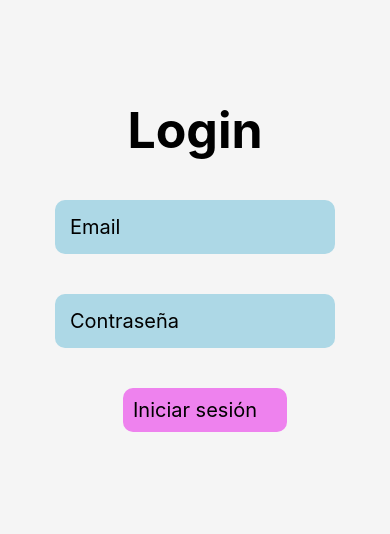
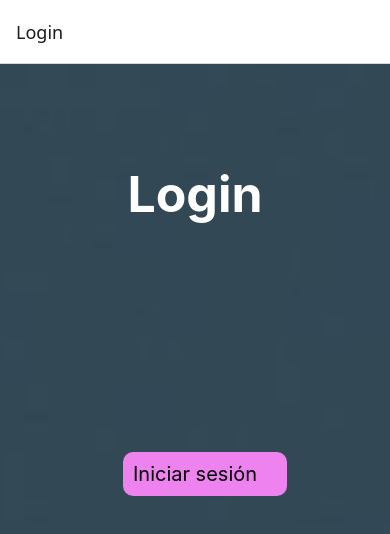
Before and after one commit to Montse1708/ProyectoTesis, a React Native app: screen /Login in a window 390 px wide. Shown: the top 534 px of the page. Built offline with nearby package versions, Linux system fonts and the light colour scheme.

Commit message:
Add background image

```diff
--- a/src/presentation/screens/Login.tsx
+++ b/src/presentation/screens/Login.tsx
@@ -1,11 +1,16 @@
 import { useNavigation } from '@react-navigation/native';
 import React from 'react';
-import { View, Text, TextInput, StyleSheet, Pressable } from 'react-native';
+import { View, Text, TextInput, StyleSheet, Pressable, Image, Dimensions } from 'react-native';
+
+const { width, height } = Dimensions.get('window');
 
 export const Login = () => {
   const navigation = useNavigation();
   return (
     <View style={styles.container}>
+      <Image
+        source={require('../../assets/fondo.jpg') } style={styles.backgroundImage}
+      />
       <Text style={styles.text}>Login</Text>
       <TextInput style={styles.email} placeholder="Email" />
       <TextInput style={styles.password} placeholder="Contraseña" />
@@ -29,6 +34,7 @@ const styles = StyleSheet.create({
     fontSize: 50,
     fontWeight: 'bold',
     marginTop: 100,
+    color: 'white'
   },
   email: {
     fontSize: 20,
@@ -54,5 +60,10 @@ const styles = StyleSheet.create({
     borderRadius: 10,
     width: '100%',
     margin: 10
-  }
+  },
+  backgroundImage:{
+      position: 'absolute',
+      width: width,
+      height: height
+    },
 });
--- a/src/routes/StackNavigator.tsx
+++ b/src/routes/StackNavigator.tsx
@@ -6,8 +6,10 @@ const Stack = createStackNavigator();
 export const StackNavigation = () => {
   return (
     <Stack.Navigator>
-      <Stack.Screen name="Login" component={Login}  options={{ headerShown: false }} />
-      <Stack.Screen name="HomeScreen" component={HomeScreen}  options={{ headerShown: false }} />
+      <Stack.Screen name="Login" component={Login}  //options={{ headerShown: false }}
+      />
+      <Stack.Screen name="HomeScreen" component={HomeScreen} //options={{ headerShown: false }}
+      />
     </Stack.Navigator>
   );
 }
```
Also changed, not shown: src/assets/fondo.jpg (added).
